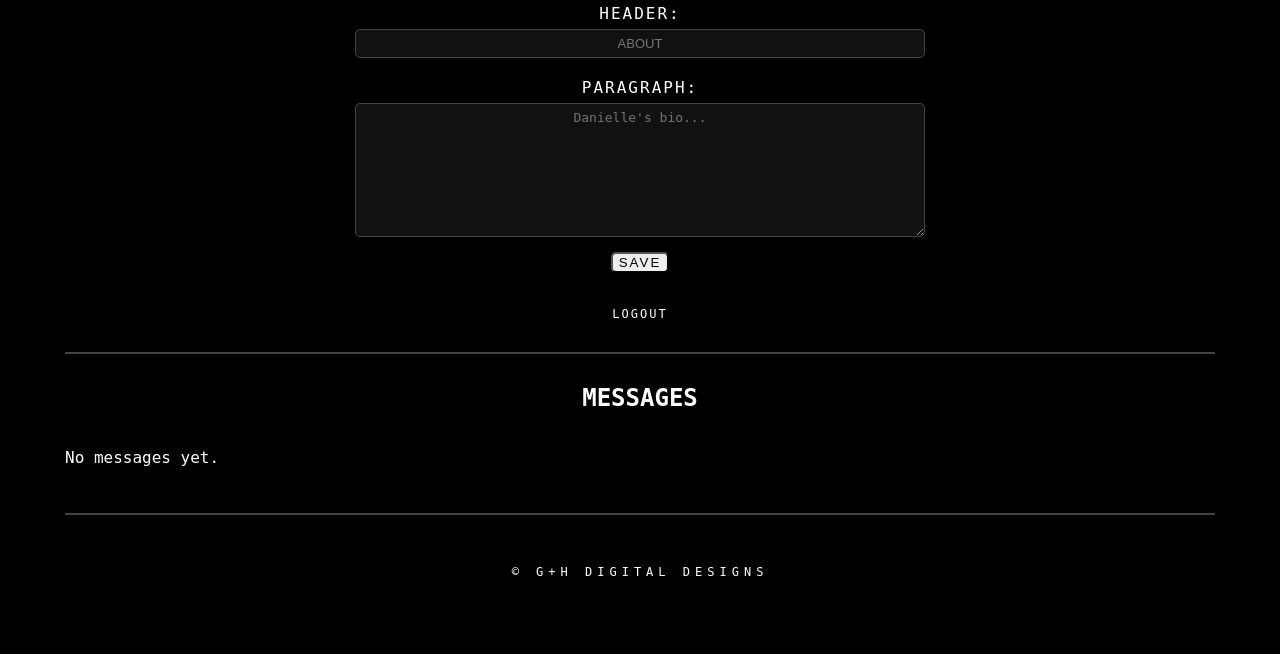
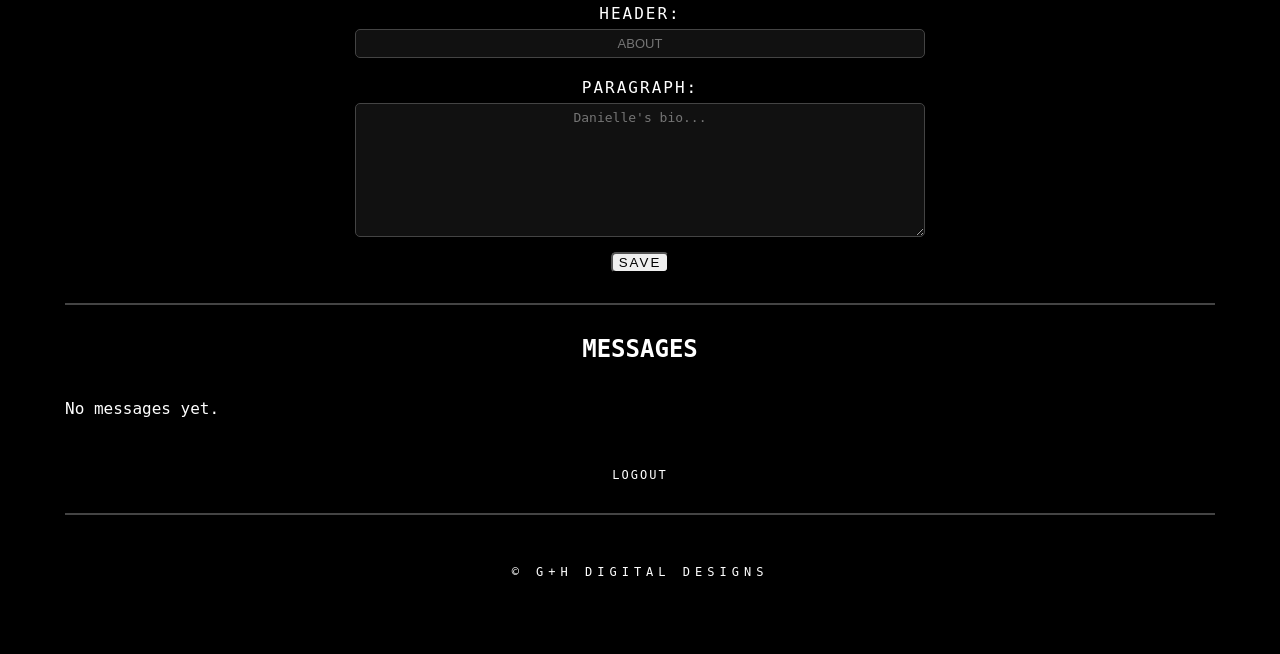
Before and after one commit to heatherjholt/Danielle_Smith_Artwork, a Flask app: page /admin in a window 1280 px wide. Shown: the part 786-1440 px from the top of the page. Run offline with Flask 3, Linux system fonts and the light colour scheme; the visitor is signed in with stand-in values (Sample User, id 1); data that the repository does not hold is empty; parts of the project's set-up code (start-up, migrations or seed data) failed here and were passed over; some libraries are stand-ins or nearby versions.

Commit message:
moved logout button to bottom

```diff
--- a/templates/admin_dashboard.html
+++ b/templates/admin_dashboard.html
@@ -215,11 +215,8 @@
 
         </section>
 
-        <div class="admin-logout">
-            <a href="{{ url_for('logout') }}">LOGOUT</a>
-        </div>
-
         <div class="section-divider"></div>
+        <section id="messages-section" class="gallery-section">
         <h2 class="section-heading">MESSAGES</h2>
 
         <div class="message-grid">
@@ -252,7 +249,10 @@
         {% endif %}
         </div>
 
-
+        <div class="admin-logout">
+            <a href="{{ url_for('logout') }}">LOGOUT</a>
+        </div>
+        </section>
 
         <div class="section-divider"></div>
 
```
